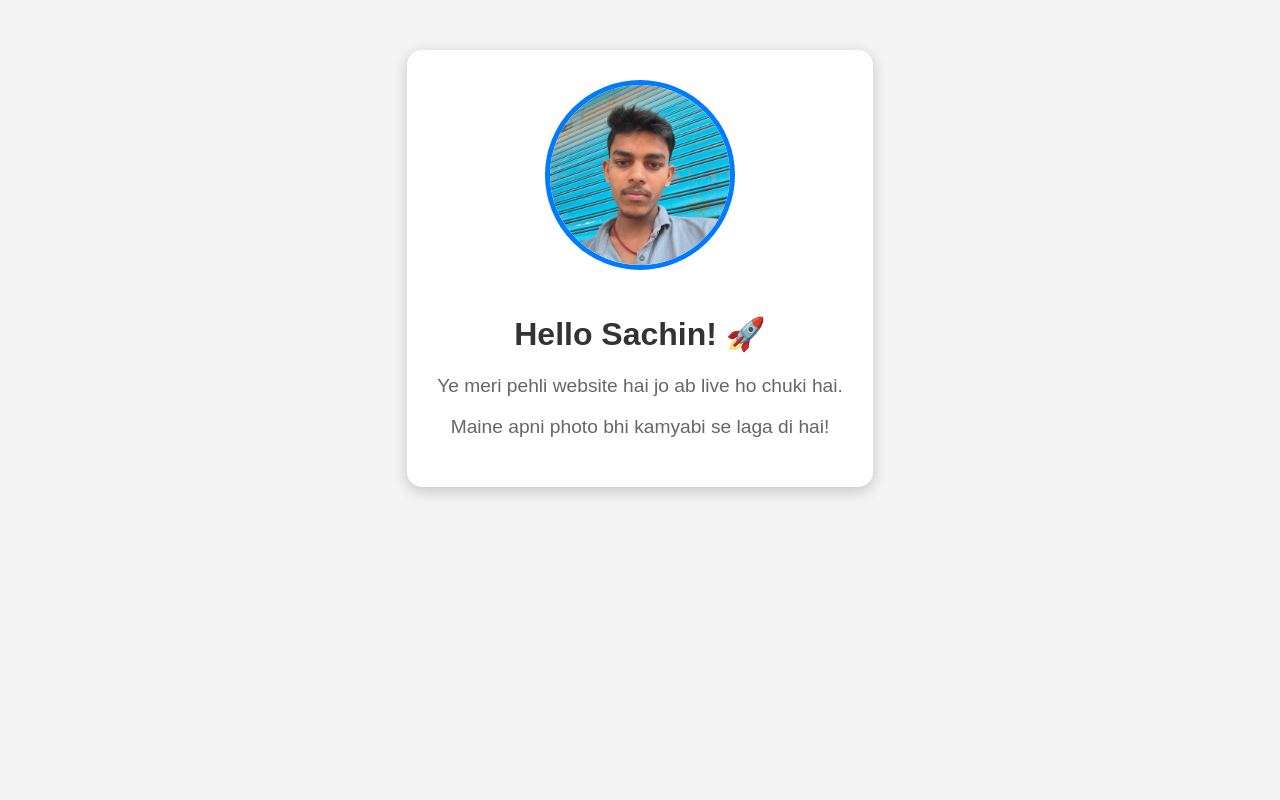
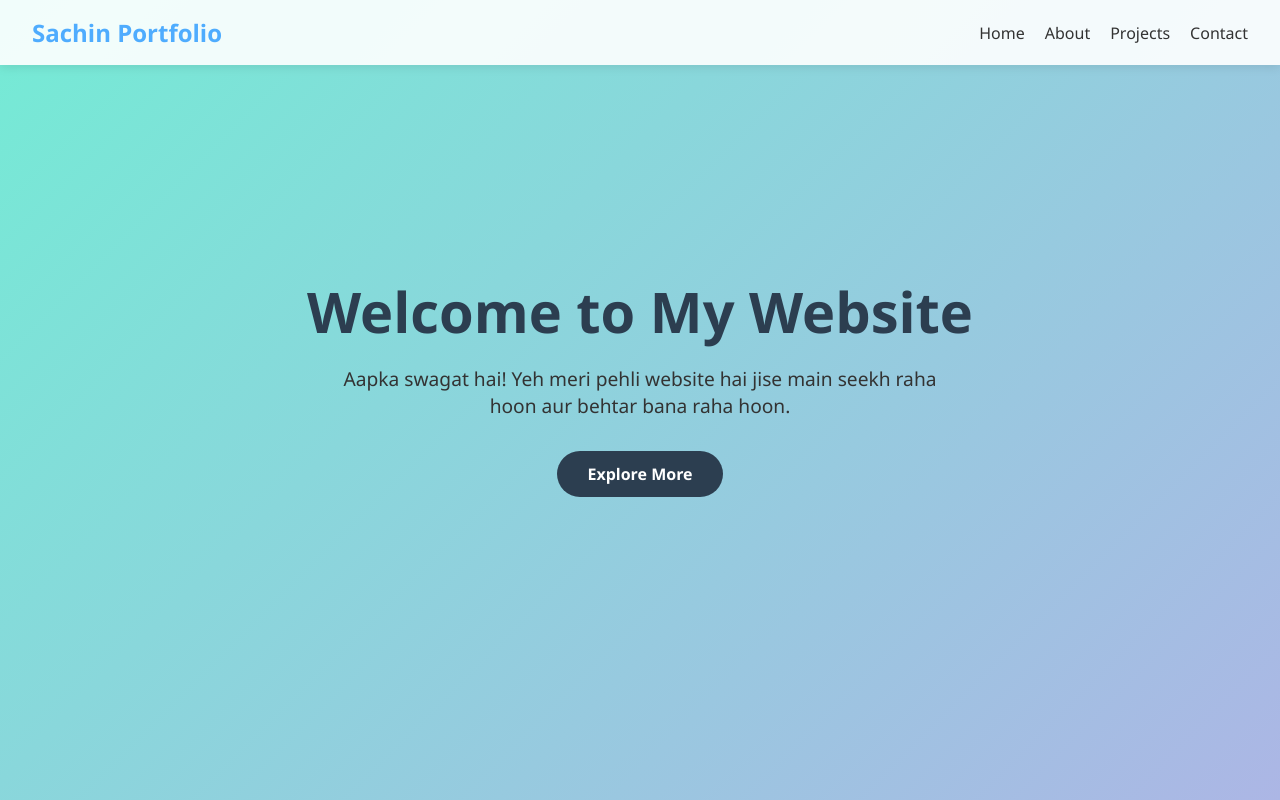
Before and after one commit to sachinkumar99037-dot/My-first-website-, a plain HTML site: page index.html in a window 1280 px wide. Drawn offline with Linux system fonts and the light colour scheme.

Commit message:
Update index.html

```diff
--- a/index.html
+++ b/index.html
@@ -1,39 +1,116 @@
 <!DOCTYPE html>
-<html>
+<html lang="en">
 <head>
-    <title>Sachin ki Website</title>
+    <meta charset="UTF-8">
+    <meta name="viewport" content="width=device-width, initial-scale=1.0">
+    <title>My First Website</title>
     <style>
+        /* Basic Reset */
+        * {
+            margin: 0;
+            padding: 0;
+            box-sizing: border-box;
+            font-family: 'Segoe UI', Tahoma, Geneva, Verdana, sans-serif;
+        }
+
+        /* Background and Body */
         body {
-            font-family: Arial, sans-serif;
+            background: linear-gradient(135deg, #74ebd5 0%, #acb6e5 100%);
+            min-height: 100vh;
+            color: #333;
+        }
+
+        /* Navigation Bar */
+        nav {
+            background-color: rgba(255, 255, 255, 0.9);
+            padding: 1rem 2rem;
+            display: flex;
+            justify-content: space-between;
+            align-items: center;
+            box-shadow: 0 2px 10px rgba(0,0,0,0.1);
+        }
+
+        nav .logo {
+            font-size: 1.5rem;
+            font-weight: bold;
+            color: #4facfe;
+        }
+
+        nav ul {
+            display: flex;
+            list-style: none;
+        }
+
+        nav ul li {
+            margin-left: 20px;
+        }
+
+        nav ul li a {
+            text-decoration: none;
+            color: #333;
+            font-weight: 500;
+            transition: color 0.3s;
+        }
+
+        nav ul li a:hover {
+            color: #4facfe;
+        }
+
+        /* Hero Section */
+        .hero {
+            display: flex;
+            flex-direction: column;
+            align-items: center;
+            justify-content: center;
             text-align: center;
-            background-color: #f4f4f4;
-            margin-top: 50px;
+            height: 80vh;
+            padding: 20px;
         }
-        h1 { color: #333; }
-        p { color: #666; font-size: 1.2em; }
-        .box {
-            background: white;
-            padding: 30px;
-            border-radius: 15px;
-            display: inline-block;
-            box-shadow: 0px 4px 15px rgba(0,0,0,0.2);
+
+        .hero h1 {
+            font-size: 3.5rem;
+            margin-bottom: 1rem;
+            color: #2c3e50;
         }
-        .profile-pic {
-            width: 180px;
-            height: 180px;
-            border-radius: 50%;
-            object-fit: cover;
-            border: 5px solid #007bff;
-            margin-bottom: 20px;
+
+        .hero p {
+            font-size: 1.2rem;
+            margin-bottom: 2rem;
+            max-width: 600px;
+        }
+
+        .btn {
+            background-color: #2c3e50;
+            color: white;
+            padding: 12px 30px;
+            text-decoration: none;
+            border-radius: 25px;
+            font-weight: bold;
+            transition: transform 0.2s;
+        }
+
+        .btn:hover {
+            transform: scale(1.05);
         }
     </style>
 </head>
 <body>
-    <div class="box">
-        <img src="WhatsApp Image 2026-03-31 at 2.04.48 PM.jpeg" alt="Sachin" class="profile-pic">
-        <h1>Hello Sachin! 🚀</h1>
-        <p>Ye meri pehli website hai jo ab live ho chuki hai.</p>
-        <p>Maine apni photo bhi kamyabi se laga di hai!</p>
+
+    <nav>
+        <div class="logo">Sachin Portfolio</div>
+        <ul>
+            <li><a href="#">Home</a></li>
+            <li><a href="#">About</a></li>
+            <li><a href="#">Projects</a></li>
+            <li><a href="#">Contact</a></li>
+        </ul>
+    </nav>
+
+    <div class="hero">
+        <h1>Welcome to My Website</h1>
+        <p>Aapka swagat hai! Yeh meri pehli website hai jise main seekh raha hoon aur behtar bana raha hoon.</p>
+        <a href="#" class="btn">Explore More</a>
     </div>
+
 </body>
 </html>
```
